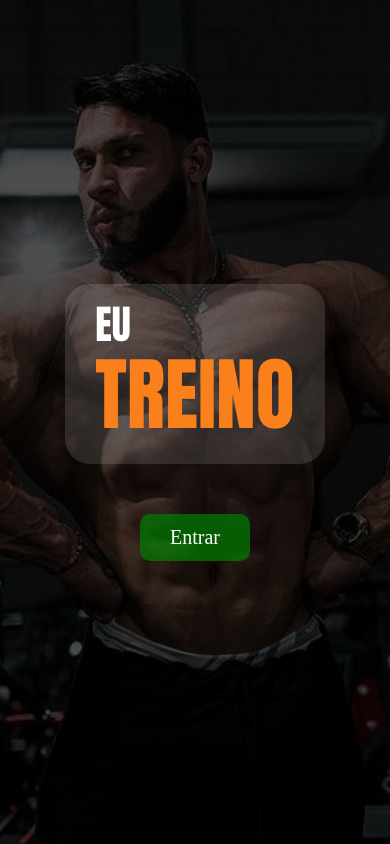
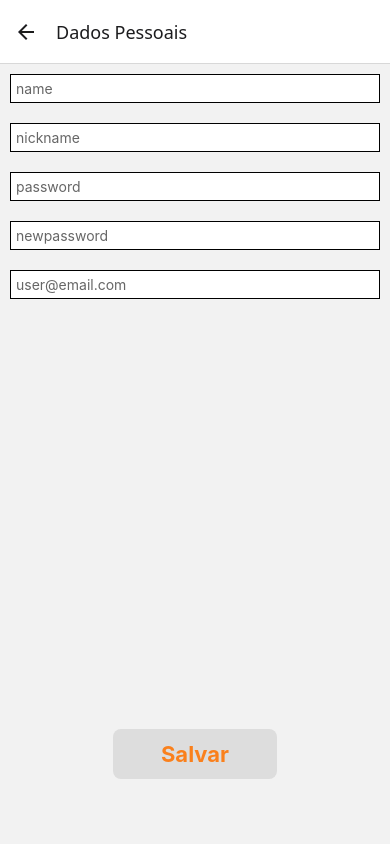
Before and after one commit to andrerodriguesp4/eutreino, a React Native app: screen /EditarPerfil in a window 390 px wide. Before the commit this address had no page. Built offline with nearby package versions, Linux system fonts and the light colour scheme.

Commit message:
feat: add user profile editing and academy information screens

```diff
--- a/App.js
+++ b/App.js
@@ -8,6 +8,10 @@ import DetalhesTreino from './screens/DetalhesTreino';
 import UserArea from './screens/UserArea';
 import AsyncStorage from '@react-native-async-storage/async-storage';
 import { StatusBar } from 'expo-status-bar';
+import { SafeAreaProvider } from 'react-native-safe-area-context';
+import EditarPerfil from './screens/account/EditarPerfil';
+import MostrarAcademia from './screens/account/MostrarAcademia';
+import MostrarInformacoes from './screens/account/MostrarInformacoes';
 
 const Stack = createNativeStackNavigator();
 
@@ -31,6 +35,7 @@ const Stack = createNativeStackNavigator();
 
 export default function App() {
   return (
+    <SafeAreaProvider>
       <NavigationContainer>
         <StatusBar style='auto'/>
         <Stack.Navigator initialRouteName='Home'>
@@ -47,9 +52,13 @@ export default function App() {
             header: () => false,
             }}/>
           <Stack.Screen name='Login' component={Login} options={styles.optionsnv}/>
+          <Stack.Screen name='EditarPerfil' component={EditarPerfil} options={{ title: 'Dados Pessoais' }} />
+          <Stack.Screen name='MostrarAcademia' component={MostrarAcademia} options={{ title: 'Academia' }} />
+          <Stack.Screen name='MostrarInformacoes' component={MostrarInformacoes} options={{ title: 'Informações' }} />
         </Stack.Navigator>
 
       </NavigationContainer>
+    </SafeAreaProvider>
   );
 }
 
--- a/screens/Perfil.js
+++ b/screens/Perfil.js
@@ -1,6 +1,5 @@
 import { Pressable, View, Text, StyleSheet, TouchableOpacity } from "react-native"
 import AsyncStorage from "@react-native-async-storage/async-storage";
-import {useEffect} from "react";
 import FontAwesome5 from "react-native-vector-icons/FontAwesome5";
 
 export default function Perfil({navigation}){
@@ -12,16 +11,6 @@ export default function Perfil({navigation}){
             routes: [{name: 'Home'}]
         })
     }
-
-    useEffect(() => {
-        navigation.setOptions({
-            headerRight: () => (
-            <TouchableOpacity onPress={() => sair()}>
-                <Text style={{color: "white", margin: 5, padding: 5, marginTop: "50%"}}>Sair</Text>
-            </TouchableOpacity>
-            ),
-        });
-    }, [navigation]);
 
     const MenuItem = ({ label, icon, screen }) => (
         <Pressable
@@ -37,19 +26,27 @@ export default function Perfil({navigation}){
     );
 
     return (
-        <View>
+        <View style={styles.container}>
             <View>
                 <MenuItem label="Conta" icon="user" screen="EditarPerfil" />
-                <MenuItem label="Academia" icon="dumbbell" screen="EditarAcademia" />
-                <MenuItem label="Informações" icon="info-circle" screen="EditarInformacoes" />
+                <MenuItem label="Academia" icon="dumbbell" screen="MostrarAcademia" />
+                <MenuItem label="Informações" icon="info-circle" screen="MostrarInformacoes" />
             </View>
+            <TouchableOpacity style={styles.logoutButton} onPress={() => sair()}>
+                <FontAwesome5 name="sign-out-alt" size={22} color="#FA801C" style={styles.logoutIcon} />
+                <Text style={styles.logoutText}>Sair</Text>
+            </TouchableOpacity>
         </View>
     )
 }
 
 
 const styles = StyleSheet.create({
-  menuItem: {
+  container: {
+    flex:1,
+    justifyContent: 'space-between'
+  },
+    menuItem: {
     flexDirection: 'row',
     padding: 16,
     borderBottomWidth: 1,
@@ -61,4 +58,21 @@ const styles = StyleSheet.create({
   menuText: {
     fontSize: 22,
   },
+  logoutButton: {
+    flexDirection: 'row',
+    alignSelf: 'center',
+    paddingVertical: 12,
+    paddingHorizontal: 48,
+    borderRadius: 8,
+    backgroundColor: '#ddd',
+    marginBottom: 10,
+  },
+  logoutIcon: {
+    marginRight: 8,
+  },
+  logoutText: {
+    color: '#FA801C',
+    fontWeight: 'bold',
+    fontSize: 22,
+  },
 });
--- a/screens/UserArea.js
+++ b/screens/UserArea.js
@@ -22,7 +22,8 @@ export default function UserArea({navigation}){
             },
             tabBarStyle: {
                 border: 0,
-                height: 60,
+                height: 100,
+                paddingBottom: 40,
                 backgroundColor: "white",
             },
             tabBarActiveTintColor: "black",
--- /dev/null
+++ b/screens/account/EditarPerfil.js
@@ -0,0 +1,56 @@
+import { TextInput, Text, StyleSheet, View, TouchableOpacity } from "react-native";
+
+export default function EditarPerfil({navigation}){
+    const MenuItem = ({label}) => (
+        <TextInput
+            // value={label}
+            placeholder={label}
+            placeholderTextColor='#666'
+            style={styles.inputProfile}
+        />
+    )
+    return (
+        <View style={styles.container}>
+            <View>
+                <MenuItem label={"name"}/>
+                <MenuItem label={"nickname"}/>
+                <MenuItem label={"password"}/>
+                <MenuItem label={"newpassword"}/>
+                <MenuItem label={"user@email.com"}/>
+            </View>
+
+            <View>
+                <TouchableOpacity style={styles.saveButton}>
+                    <Text style={styles.saveText}>Salvar</Text>
+                </TouchableOpacity>
+            </View>
+        </View>
+    );
+}
+
+const styles = StyleSheet.create({
+    container: {
+        flex:1,
+        justifyContent: 'space-between'
+    },
+    inputProfile: {
+        backgroundColor: '#fff',
+        padding: 5,
+        margin:10,
+        borderWidth: 1,
+    },
+    saveButton: {
+        flexDirection: 'row',
+        alignSelf: 'center',
+        paddingVertical: 12,
+        paddingHorizontal: 48,
+        borderRadius: 8,
+        backgroundColor: '#ddd',
+        marginBottom: 65,
+    },
+    saveText: {
+        color: '#FA801C',
+        fontWeight: 'bold',
+        fontSize: 22,
+    },
+})
--- /dev/null
+++ b/screens/account/MostrarAcademia.js
@@ -0,0 +1 @@
+export default function MostrarAcademia({navigation}){}
--- /dev/null
+++ b/screens/account/MostrarInformacoes.js
@@ -0,0 +1 @@
+export default function MostrarInformacoes({navigation}){}
```
Also changed, not shown: screens/EditarPerfil.js (deleted). Lines whose indentation alone changed are shown as unchanged.
